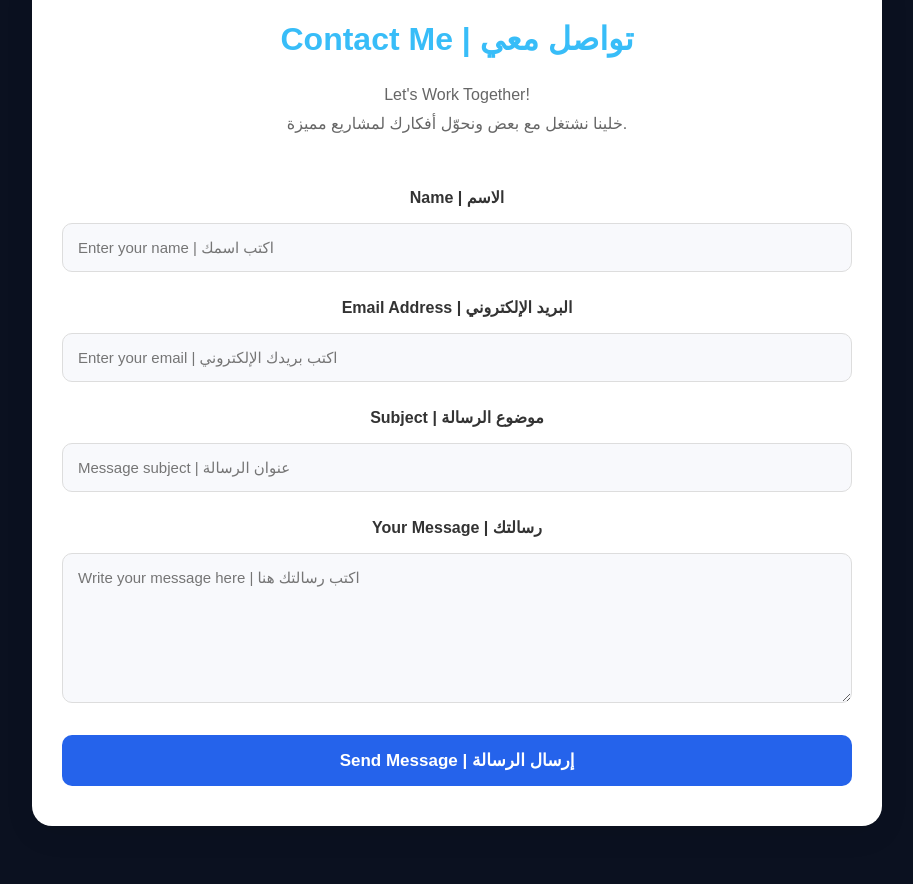
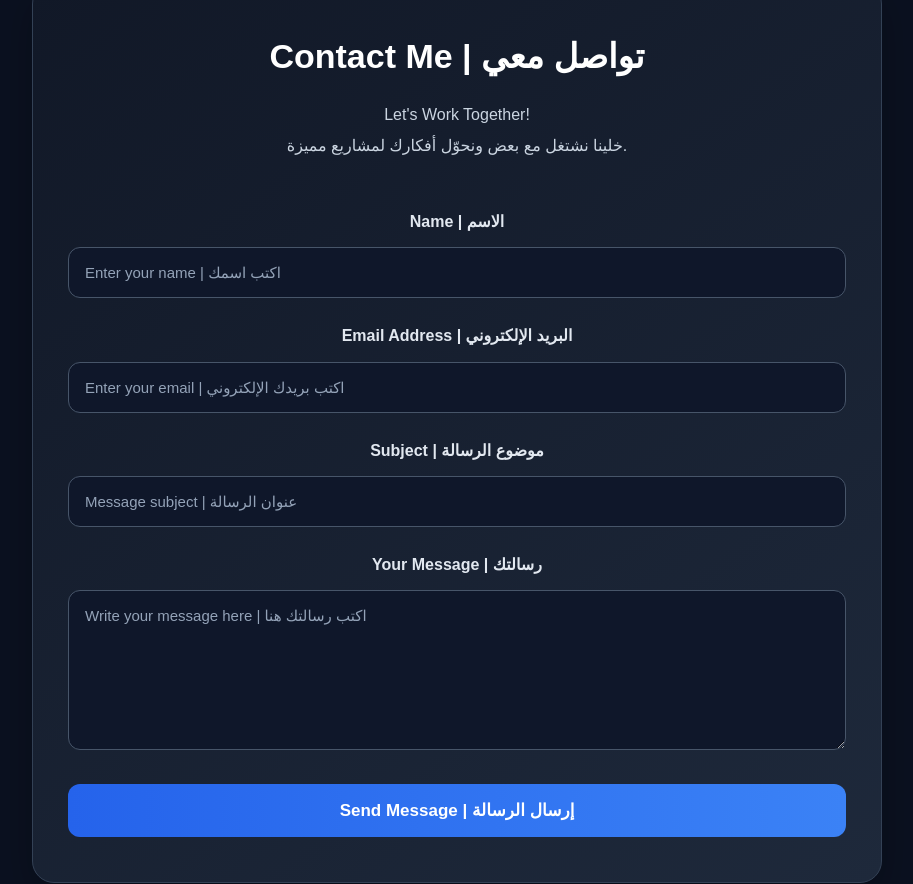
Before and after one commit to mohamedzaghloul466-pixel/my-personal-portfolio, a plain HTML site: page index.html in a window 1280 px wide. Shown: the part 2667-3551 px from the top of the page, without its empty margins (183-1096 px from the left). Drawn offline with Linux system fonts and the light colour scheme.

Commit message:
Add files via upload

```diff
--- a/style.css
+++ b/style.css
@@ -432,23 +432,25 @@ button:hover,
 
 #contact {
     max-width: 850px;
-    margin: 60px auto;
-    padding: 40px 30px;
-    background: #ffffff;
-    border-radius: 20px;
-    box-shadow: 0 8px 30px rgba(0, 0, 0, 0.08);
+    margin: 70px auto;
+    padding: 45px 35px;
+    background: linear-gradient(145deg, #111827, #1e293b);
+    border: 1px solid #334155;
+    border-radius: 22px;
+    box-shadow: 0 15px 40px rgba(0, 0, 0, 0.25);
 }
 
 #contact h2 {
     text-align: center;
-    font-size: 32px;
+    color: #ffffff;
+    font-size: 34px;
     margin-bottom: 15px;
 }
 
 #contact > p {
     text-align: center;
-    line-height: 1.8;
-    color: #666;
+    color: #cbd5e1;
+    line-height: 1.9;
     margin-bottom: 35px;
 }
 
@@ -459,44 +461,49 @@ button:hover,
 }
 
 #contact label {
+    color: #e2e8f0;
     font-weight: 600;
-    margin-top: 10px;
-    color: #333;
+    margin-top: 12px;
 }
 
 #contact input,
 #contact textarea {
     width: 100%;
-    padding: 15px;
-    border: 1px solid #ddd;
-    border-radius: 10px;
-    background: #f8f9fc;
+    box-sizing: border-box;
+    padding: 16px;
+    background: #0f172a;
+    color: #ffffff;
+    border: 1px solid #475569;
+    border-radius: 12px;
     font-size: 15px;
     font-family: inherit;
     outline: none;
     transition: 0.3s;
-    box-sizing: border-box;
+}
+
+#contact input::placeholder,
+#contact textarea::placeholder {
+    color: #94a3b8;
 }
 
 #contact input:focus,
 #contact textarea:focus {
-    border-color: #2563eb;
-    background: #fff;
-    box-shadow: 0 0 0 3px rgba(37, 99, 235, 0.1);
+    border-color: #3b82f6;
+    box-shadow: 0 0 0 3px rgba(59, 130, 246, 0.15);
 }
 
 #contact textarea {
+    min-height: 160px;
     resize: vertical;
-    min-height: 150px;
 }
 
 #contact button {
-    margin-top: 20px;
-    padding: 15px;
-    background: #2563eb;
-    color: white;
+    margin-top: 22px;
+    padding: 16px;
+    background: linear-gradient(90deg, #2563eb, #3b82f6);
+    color: #ffffff;
     border: none;
-    border-radius: 10px;
+    border-radius: 12px;
     font-size: 17px;
     font-weight: bold;
     cursor: pointer;
@@ -504,17 +511,18 @@ button:hover,
 }
 
 #contact button:hover {
-    background: #1d4ed8;
-    transform: translateY(-2px);
+    background: linear-gradient(90deg, #1d4ed8, #2563eb);
+    transform: translateY(-3px);
+    box-shadow: 0 8px 20px rgba(37, 99, 235, 0.3);
 }
 
 @media (max-width: 600px) {
     #contact {
-        padding: 25px 18px;
-        margin: 35px 12px;
+        padding: 28px 18px;
+        margin: 40px 12px;
     }
 
     #contact h2 {
-        font-size: 25px;
+        font-size: 26px;
     }
 }
```
